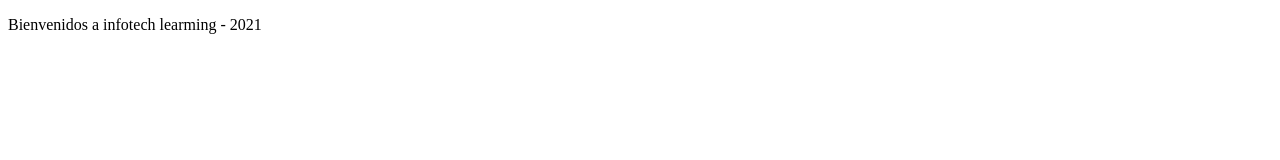
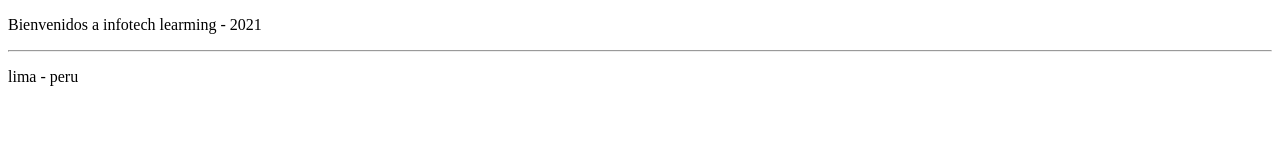
Before and after one commit to jerico-amanzo/jerico-amanzo.github.io, a plain HTML site: page index.html in a window 1280 px wide. Drawn offline with Linux system fonts and the light colour scheme.

Commit message:
version1

```diff
--- a/index.html
+++ b/index.html
@@ -8,5 +8,7 @@
 </head>
 <body>
     <p>Bienvenidos a infotech learming - 2021</p>
+<hr>
+<p>lima - peru</p>
 </body>
 </html>
```
